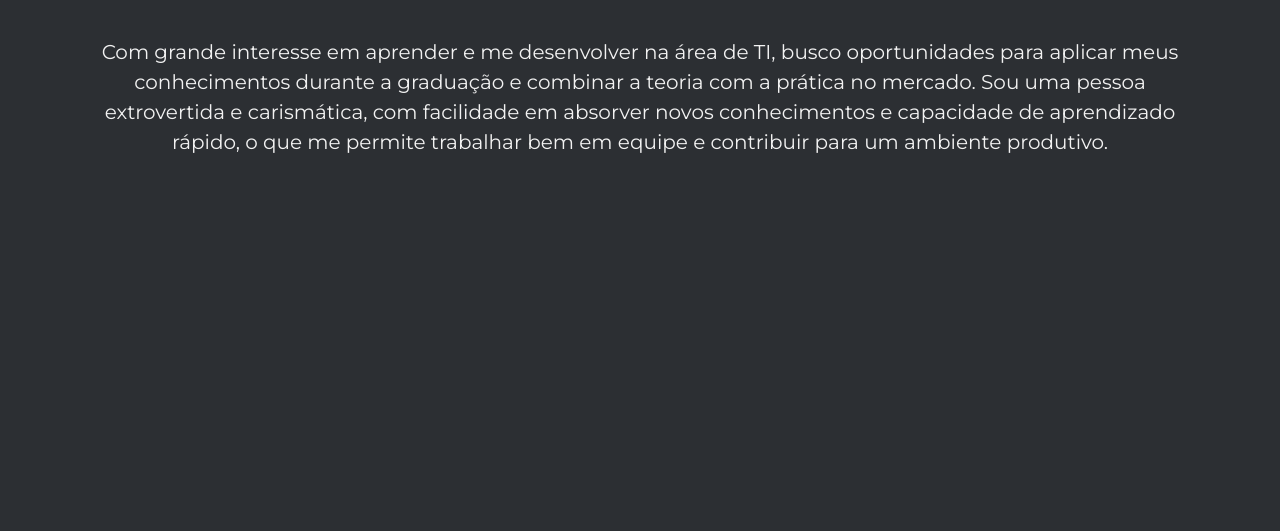
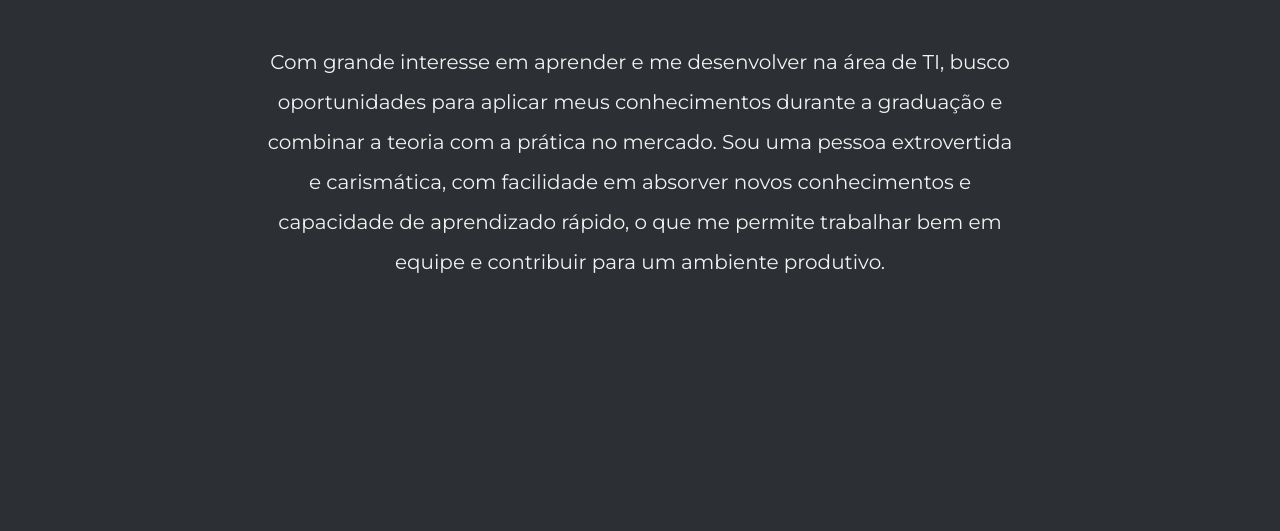
Before and after one commit to AndersonPPinheiro/Curriculo-Online, a plain HTML site: page index.html in a window 1280 px wide. Shown: the part 204-735 px from the top of the page. Drawn offline with Linux system fonts and the light colour scheme.

Commit message:
Correçao Quarto Commit

```diff
--- a/style.css
+++ b/style.css
@@ -151,6 +151,12 @@ section h4 {
     .desktop-menu a:hover {
         color: var(--light-text);
     }
+
+    p {
+        max-width: 800px;
+        margin-left: auto;
+        margin-right: auto;
+    }
 }
 
 #sections {
@@ -167,9 +173,10 @@ section {
 }
 
 p {
-    padding: 20px;
-	margin: 20px;
+    padding: 30px 25px;
+	margin: 15px 10px 40px 10px;
     font-size: 20px;
+    line-height: 2;
 }
 
 .site-container {
```
